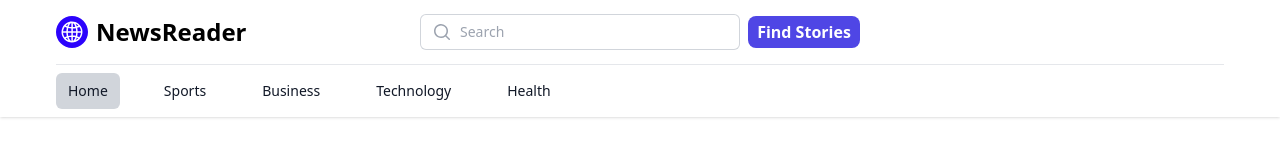
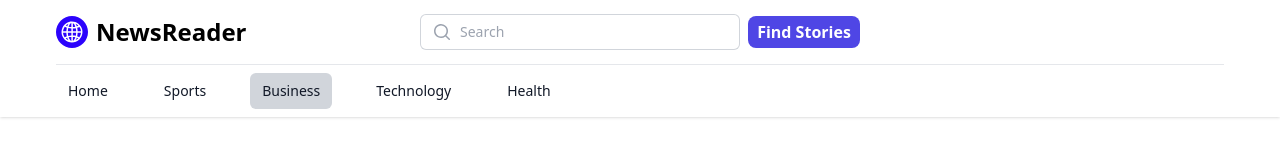
Before and after one commit to dkwon1223/news-reader, a React (Vite) app: page /business in a window 1280 px wide. Shown: the top 163 px of the page. Built offline with nearby package versions, Linux system fonts and the light colour scheme.

Commit message:
Refactor navbar with NavLink components and add active class to index.css

```diff
--- a/src/components/Home.jsx
+++ b/src/components/Home.jsx
@@ -30,7 +30,7 @@ const Home = () => {
   });
 
   return (
-    <section className="flex flex-col items-center py-6">
+    <section className="flex flex-col items-center py-12">
         <ArticleContainer title="Recent News" articles={recentNewsArticles} height="60vh" />
         <ArticleContainer title="Top Stories" articles={topNewsArticles} height="60vh" />
     </section>
--- a/src/components/Nav.jsx
+++ b/src/components/Nav.jsx
@@ -6,15 +6,19 @@ import { Bars3Icon, XMarkIcon } from "@heroicons/react/24/outline";
 import { NavLink } from "react-router-dom";
 
 const navigation = [
-  { name: "Home", href: "#", current: true },
-  { name: "Sports", href: "#", current: false },
-  { name: "Business", href: "#", current: false },
-  { name: "Technology", href: "#", current: false },
-  { name: "Health", href: "#", current: false },
+  { name: "Home" },
+  { name: "Sports" },
+  { name: "Business" },
+  { name: "Technology" },
+  { name: "Health" },
 ];
 
 function classNames(...classes) {
   return classes.filter(Boolean).join(" ");
+}
+
+function toggleCurrent(item) {
+  item.current = !item.current;
 }
 
 const Nav = () => {
@@ -81,10 +85,9 @@ const Nav = () => {
                 <NavLink
                   key={item.name}
                   to={`/${item.name.toLowerCase()}`}
+                  onClick={toggleCurrent(item)}
                   className={classNames(
-                    item.current
-                      ? "bg-gray-300 text-gray-900"
-                      : "text-gray-900 hover:bg-gray-100 hover:text-gray-900",
+                    "text-gray-900 hover:bg-gray-100 hover:text-gray-900",
                     "inline-flex items-center rounded-md py-2 px-3 text-sm font-medium"
                   )}
                   aria-current={item.current ? "page" : undefined}
@@ -102,9 +105,7 @@ const Nav = () => {
                   key={item.name}
                   to={`/${item.name.toLowerCase()}`}
                   className={classNames(
-                    item.current
-                      ? "bg-gray-100 text-gray-900"
-                      : "text-gray-900 hover:bg-gray-50 hover:text-gray-900",
+                    "text-gray-900 hover:bg-gray-50 hover:text-gray-900",
                     "block rounded-md py-2 px-3 text-base font-medium"
                   )}
                   aria-current={item.current ? "page" : undefined}
--- a/src/index.css
+++ b/src/index.css
@@ -1,3 +1,10 @@
 @tailwind base;
 @tailwind components;
 @tailwind utilities;
+
+.active {
+    --tw-bg-opacity: 1;
+    background-color: rgb(209 213 219 / var(--tw-bg-opacity));
+    --tw-text-opacity: 1;
+    color: rgb(17 24 39 / var(--tw-text-opacity));
+}
```
